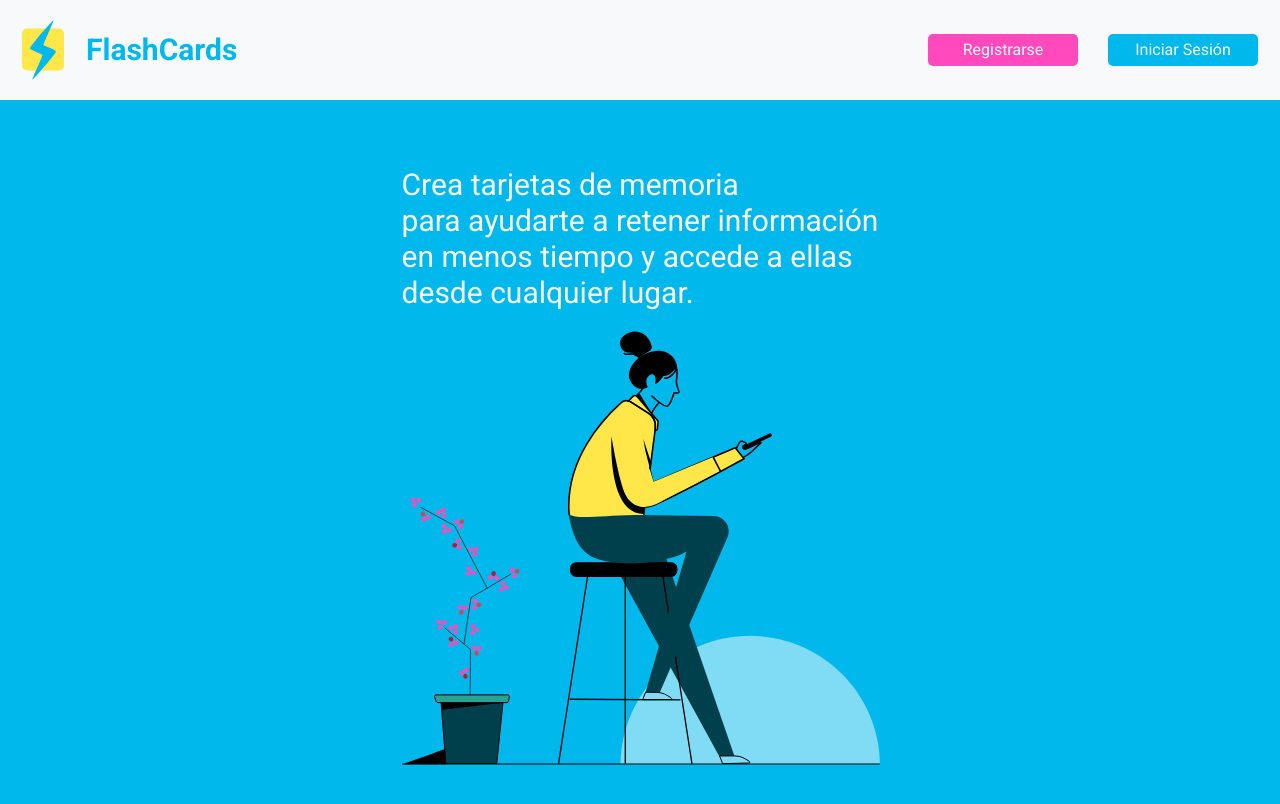
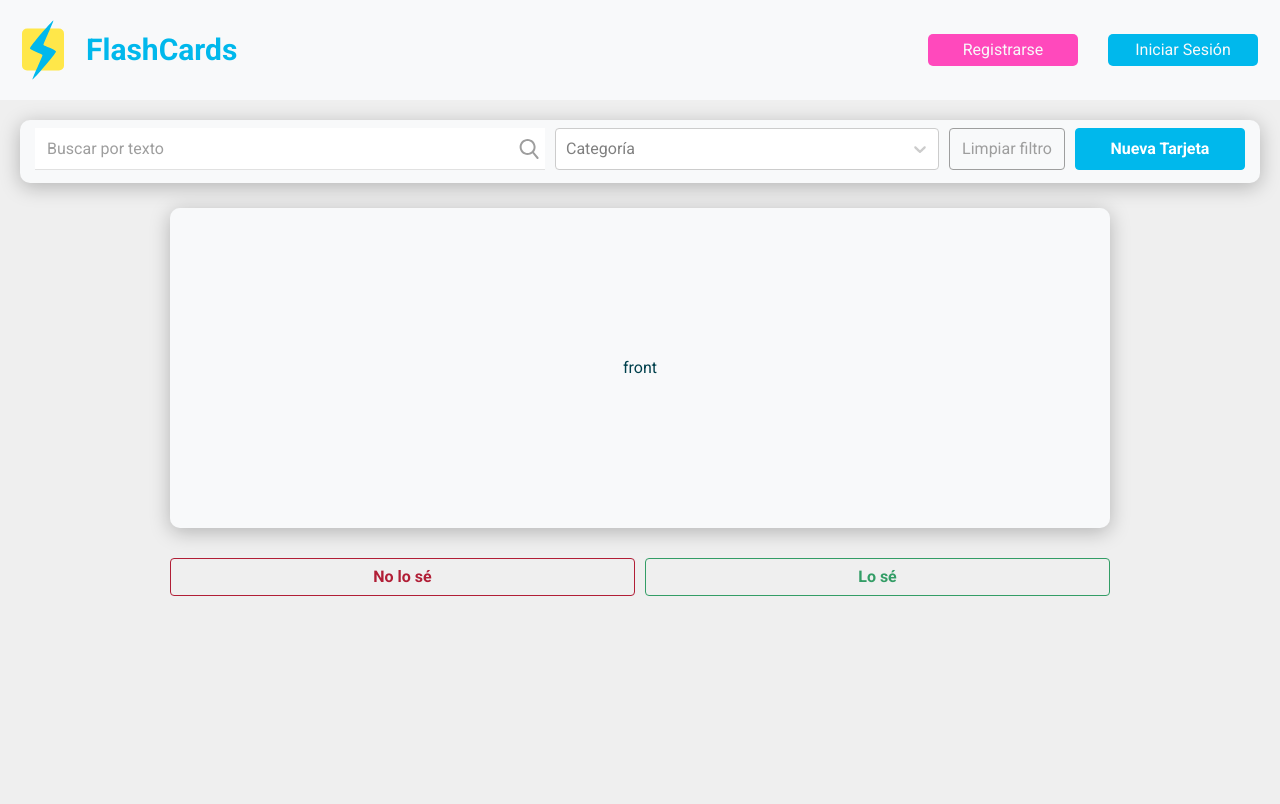
Before and after one commit to niltonsjr/flashcards, a React (Create React App) app in the folder frontend/: page /estudiar in a window 1280 px wide. Shown: the top 804 px of the page. Built offline with nearby package versions, Linux system fonts and the light colour scheme; no server answers.

Commit message:
Adicionando flip-card en página Estudiar

```diff
--- a/frontend/src/App.tsx
+++ b/frontend/src/App.tsx
@@ -7,6 +7,7 @@ import Navbar from "components/Navbar";
 import Admin from "pages/Admin";
 import Auth from "pages/Admin/Auth";
 import Home from "pages/Home";
+import Estudiar from "pages/Estudiar";
 import history from "util/history";
 import "react-toastify/dist/ReactToastify.css";
 import "./assets/styles/custom.scss";
@@ -31,6 +32,7 @@ const App = () => {
           <Route path="/*" element={<Home />} />
           <Route path="/auth/*" element={<Auth />} />
           <Route path="admin/*" element={<Admin />} />
+          <Route path="estudiar/*" element={<Estudiar />} />
         </Routes>
       </CustomRouter>
     </AuthContext.Provider>
--- a/frontend/src/pages/Admin/Tarjetas/TarjetasList/index.tsx
+++ b/frontend/src/pages/Admin/Tarjetas/TarjetasList/index.tsx
@@ -6,7 +6,6 @@ import { useCallback, useEffect, useState } from "react";
 import { SpringPage } from "types/spring";
 import { Tarjeta } from "types/tarjeta";
 import { requestBackend } from "util/requests";
-import "./styles.css";
 
 type ControlComponentsData = {
   activePage: number;
--- a/frontend/src/pages/Admin/index.tsx
+++ b/frontend/src/pages/Admin/index.tsx
@@ -4,9 +4,9 @@ import Categorias from "./Categorias";
 import MisDatos from "./MisDatos";
 import Navbar from "./Navbar";
 import Tarjetas from "./Tarjetas";
-import "./styles.css";
 import CambiarContrasena from "./MisDatos/CambiarContrasena";
 import GestionUsuarios from "./GestionUsuarios";
+import "./styles.css";
 
 
 const Admin = () => {
--- /dev/null
+++ b/frontend/src/pages/Estudiar/index.tsx
@@ -0,0 +1,51 @@
+import TarjetaFilter, { TarjetaFilterData } from "components/TarjetaFilter";
+import { useState } from "react";
+import "./styles.css";
+
+type ControlComponentsData = {
+  activePage: number;
+  filterData: TarjetaFilterData;
+};
+
+const Estudiar = () => {
+  const [controlComponentsData, setControlComponentsData] =
+    useState<ControlComponentsData>({
+      activePage: 0,
+      filterData: { texto: "", categoria: null },
+    });
+
+  const handleSubmitFilter = (data: TarjetaFilterData) => {
+    setControlComponentsData({
+      activePage: 0,
+      filterData: data,
+    });
+  };
+
+  return (
+    <div className="estudiar-container">
+      <div className="estudiar-filter-container">
+        <TarjetaFilter onSubmitFilter={handleSubmitFilter} />
+      </div>
+      <div className="estudiar-card-container">
+        <div className="flip-card">
+          <div className="front estudiar-card">
+            <span> front</span>
+          </div>
+          <div className="back estudiar-card">
+            <span> back</span>
+          </div>
+        </div>
+      </div>
+      <div className="estudiar-botones-container">
+        <button className="btn btn-outline-danger boton-estudiar-card fw-bold">
+          No lo sé
+        </button>
+        <button className="btn btn-outline-success boton-estudiar-card fw-bold">
+          Lo sé
+        </button>
+      </div>
+    </div>
+  );
+};
+
+export default Estudiar;
--- /dev/null
+++ b/frontend/src/pages/Estudiar/styles.css
@@ -0,0 +1,108 @@
+.estudiar-container {
+  display: flex;
+  flex-direction: column;
+  padding: 10px;
+}
+
+.estudiar-card-container {
+  position: relative;
+  height: 330px;
+  width: 100%;
+  min-width: 380px;
+  perspective: 1000px;
+  margin: 0 auto;
+}
+
+.estudiar-card-container .flip-card {
+  position: relative;
+  height: 100%;
+  width: 100%;
+  background: #f8f9fa;
+  transform-style: preserve-3d;
+  transition: all 1s ease-in-out;
+  border-radius: 10px;
+}
+
+.estudiar-card-container:hover .flip-card {
+  transform: rotateY(-180deg);
+}
+
+.flip-card .estudiar-card {
+  display: flex;
+  align-items: center;
+  justify-content: center;
+  height: 100%;
+  width: 100%;
+  background: #f8f9fa;
+  box-shadow: 0px 4px 20px rgba(0, 0, 0, 0.25);
+  border-radius: 10px;
+  backface-visibility: hidden;
+  position: absolute;
+  padding: 20px;
+}
+
+.back.estudiar-card {
+  transform: rotateY(-180deg);
+}
+
+.estudiar-botones-container {
+  display: flex;
+  justify-content: space-around;
+  margin-top: 20px;
+  min-width: 380px;
+}
+
+.boton-estudiar-card {
+  width: 100%;
+}
+
+.boton-estudiar-card:first-child {
+  margin-right: 10px;
+}
+
+@media (min-width: 576px) {
+  .estudiar-card-container {
+    padding: 0 10px;
+  }
+
+  .estudiar-botones-container {
+    padding: 0 10px;
+  }
+}
+
+@media (min-width: 768px) {
+  .estudiar-container {
+    padding: 20px;
+  }
+
+  .estudiar-card-container {
+    padding: 0 20px;
+    perspective: 1000px;
+  }
+
+  .estudiar-botones-container {
+    padding: 0 20px;
+  }
+}
+
+@media (min-width: 992px) {
+  .estudiar-card-container {
+    padding: 10px 100px 0;
+    perspective: 1500px;
+  }
+
+  .estudiar-botones-container {
+    padding: 0 100px;
+  }
+}
+
+@media (min-width: 1200px) {
+  .estudiar-card-container {
+    padding: 10px 150px 0;
+    perspective: 2000px;
+  }
+
+  .estudiar-botones-container {
+    padding: 10px 150px 0;
+  }
+}
```
